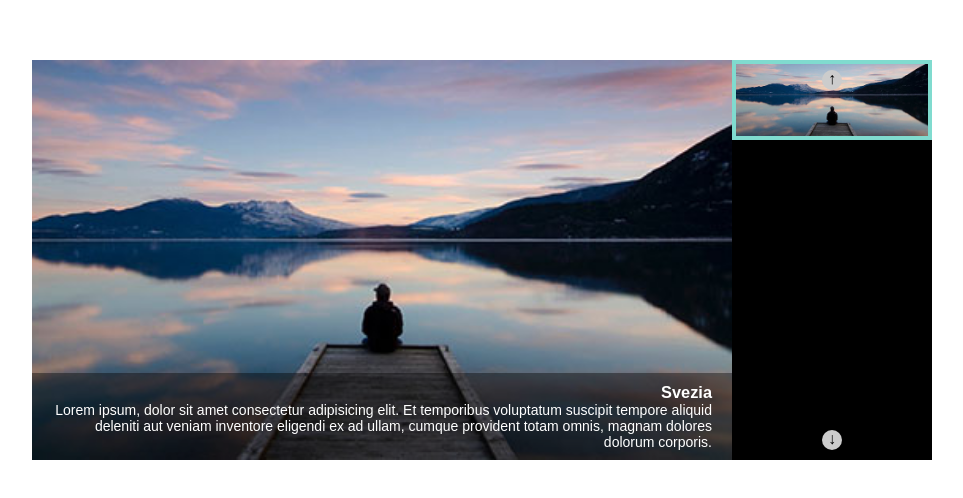
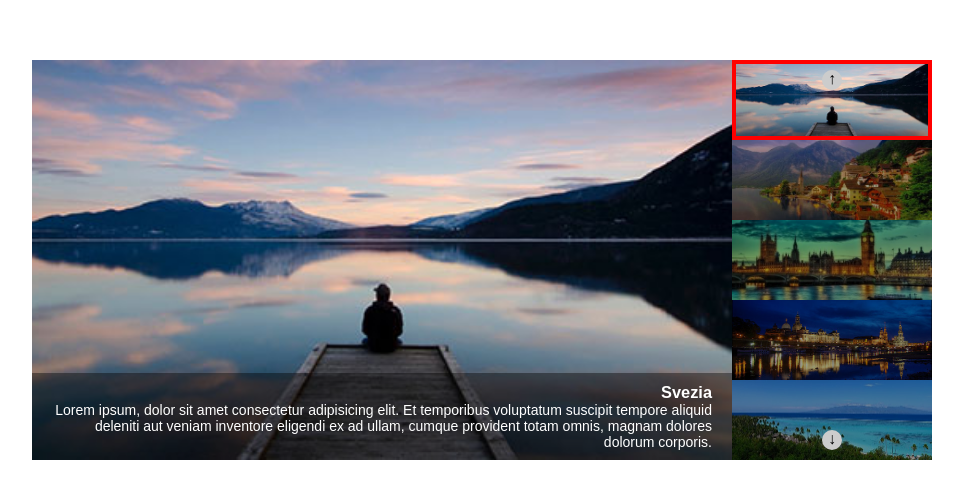
Before and after one commit to vittosba/vue-slider, a plain HTML site: page index.html in a window 1280 px wide. Shown: the part 140-638 px from the top of the page, without its empty margins (158-1121 px from the left). Drawn offline with nearby package versions, Linux system fonts and the light colour scheme.

Commit message:
create thumbs

```diff
--- a/css/style.css
+++ b/css/style.css
@@ -58,11 +58,12 @@ body {
 
 .thumbs .thumb {
     height: calc((400px) / 5);
+    opacity: 0.6;
     cursor: pointer;
 }
 
 .thumb.active {
-    border: 4px solid #80dbcf;
+    border: 4px solid red;
     opacity: 1;
 }
 
--- a/index.html
+++ b/index.html
@@ -27,8 +27,8 @@
             <!-- Thumbnails -->
             <div class="thumbs">
                 <!-- genera con vue  -->
-                <div class="thumb active">
-                    <img src="./img/01.jpg" alt="Lorem">
+                <div v-for="(slide, index) in slides" class="thumb" :class="{active: index === activeSlide}">
+                    <img :src="slide.image" :alt="slide.title">
                 </div>
 
                 <div class="prev">&uarr;</div>
```
